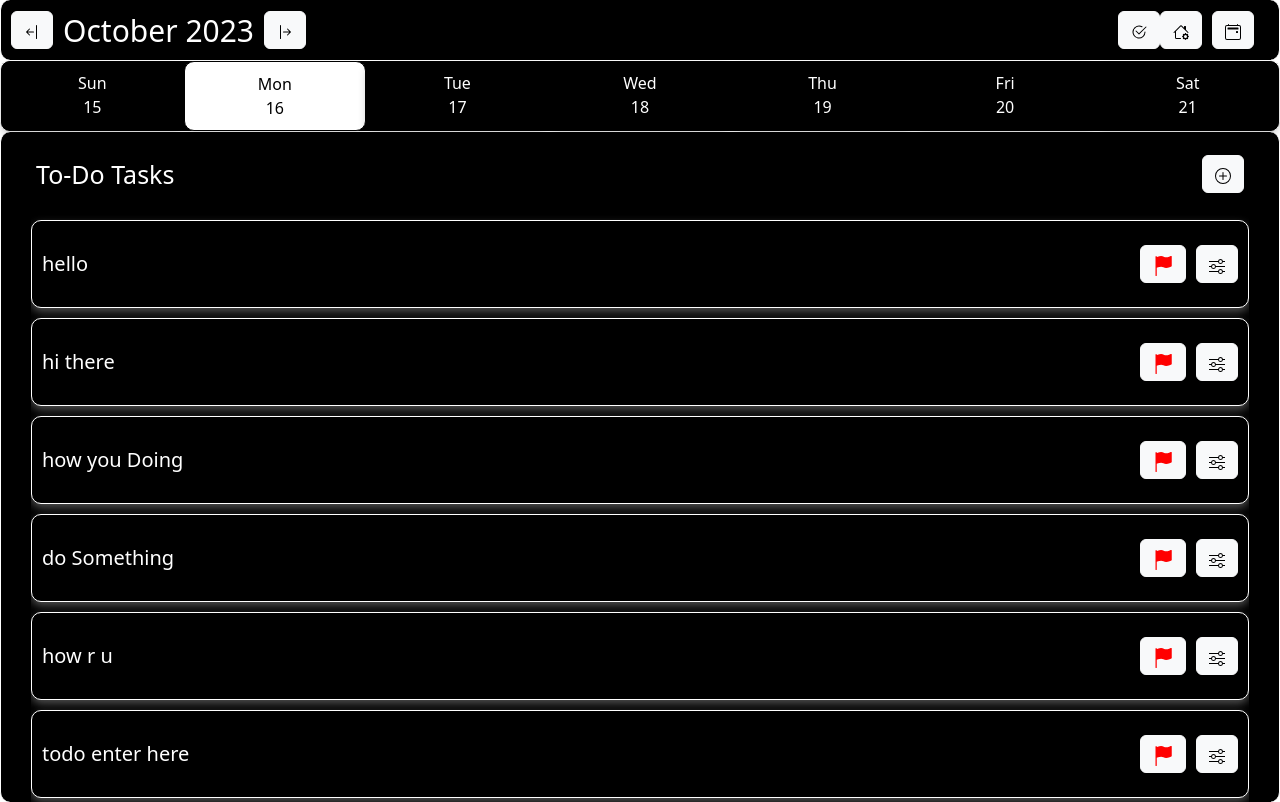
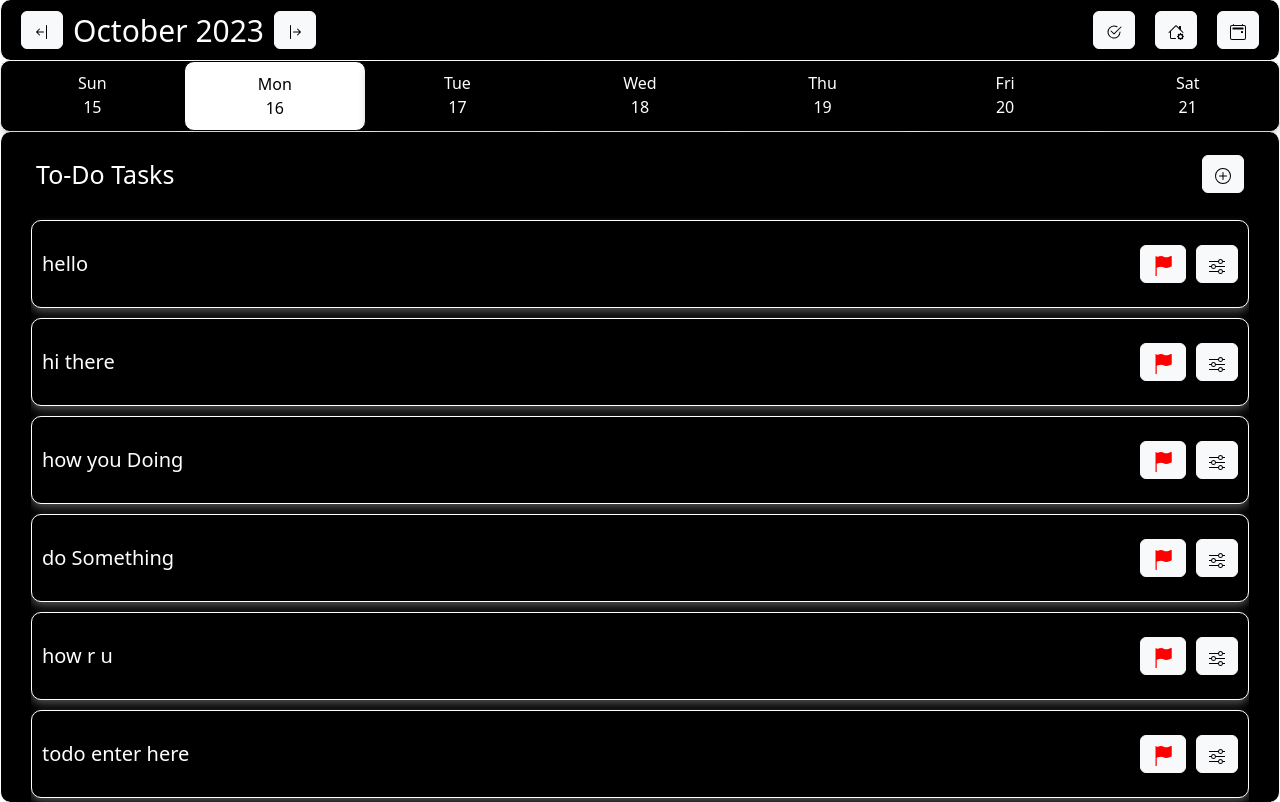
Before and after one commit to koteswararao-budati/structured, a React (Vite) app: page / in a window 1280 px wide. Built offline with nearby package versions, Linux system fonts and the light colour scheme.

Commit message:
Updated UI

```diff
--- a/src/Components/MainBar/MainBar.module.css
+++ b/src/Components/MainBar/MainBar.module.css
@@ -10,6 +10,7 @@
     border-left: 1px solid white;
     border-right: 1px solid white;
     border-radius: 10px;
+    padding: 0 10px;
 }
 
 .month {
@@ -27,11 +28,10 @@
     min-width: 300px;
 }
 
-.calendar {
-    margin-right: 25px;
-    display: grid;
+.rightElements {
+    display: flex;
 }
 
-.home {
-    margin-right: 10px;
+.rightElements button {
+    margin: 0 10px;
 }
```
